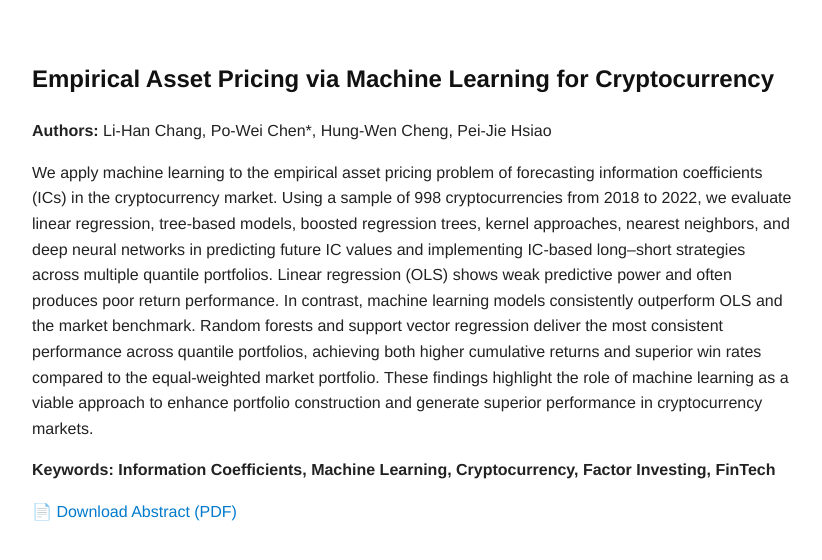
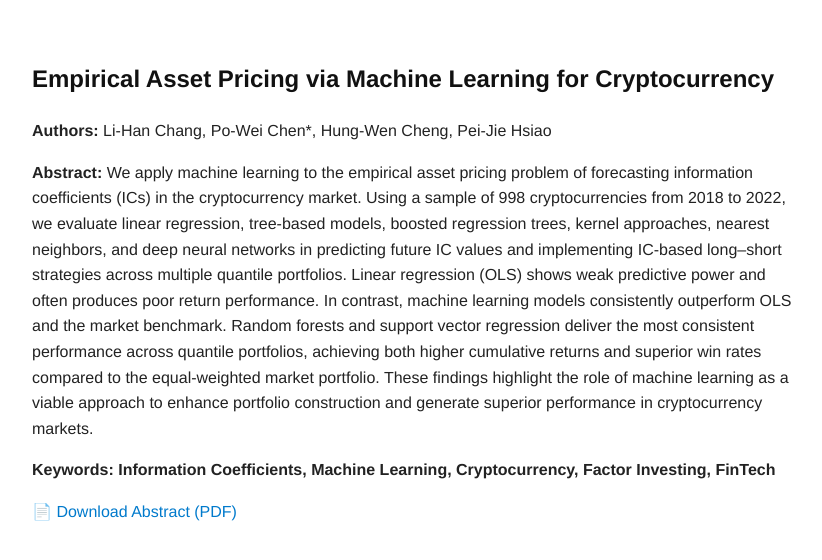
Before and after one commit to brianchen1229/brianchen.github.io, a plain HTML site: page index.html in a window 1280 px wide. Shown: the whole page, without its empty margins (228-1050 px from the left). Drawn offline with Linux system fonts and the light colour scheme.

Commit message:
Update index.html

```diff
--- a/index.html
+++ b/index.html
@@ -17,7 +17,7 @@
 <p><strong>Authors:</strong> Li-Han Chang, Po-Wei Chen*, Hung-Wen Cheng, Pei-Jie Hsiao</p>
 
 <p>
-We apply machine learning to the empirical asset pricing problem of forecasting
+<strong>Abstract:</strong> We apply machine learning to the empirical asset pricing problem of forecasting
 information coefficients (ICs) in the cryptocurrency market. Using a sample of 998
 cryptocurrencies from 2018 to 2022, we evaluate linear regression, tree-based models,
 boosted regression trees, kernel approaches, nearest neighbors, and deep neural
```
